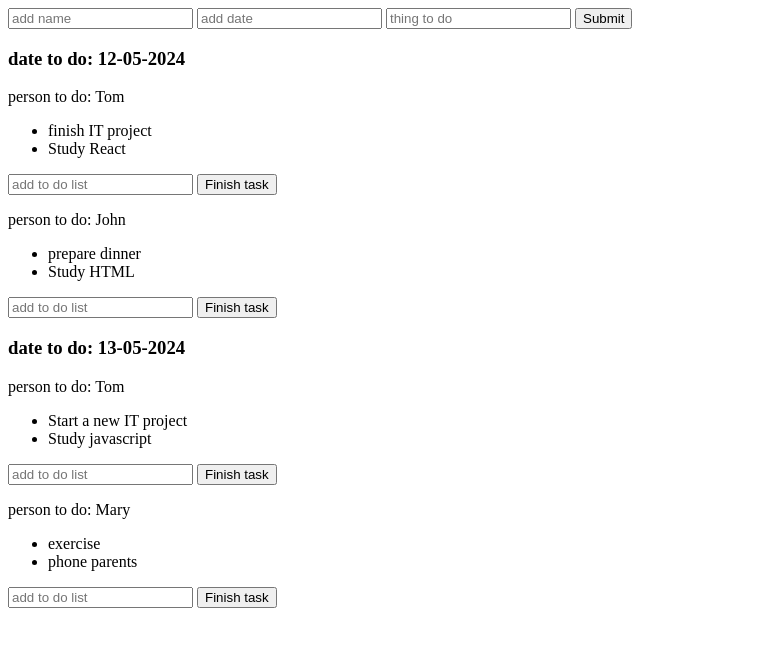
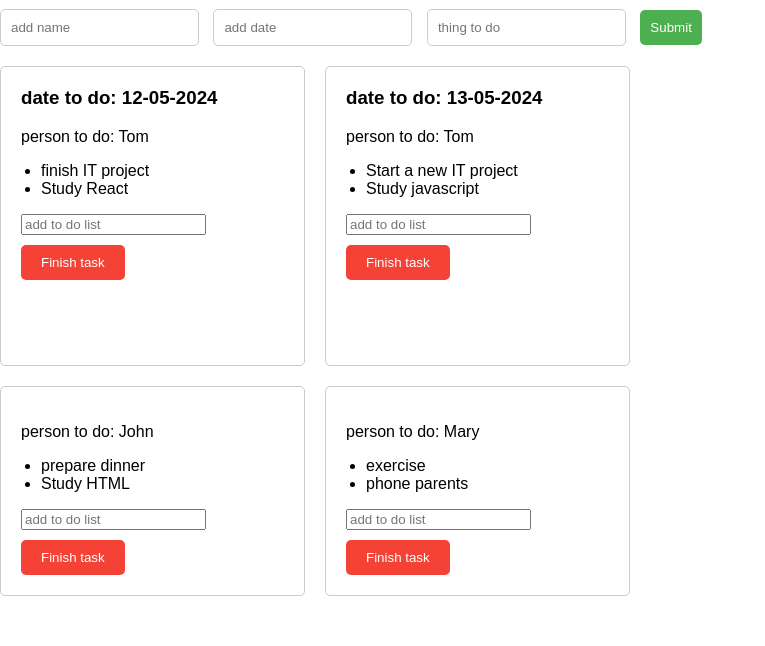
Before and after one commit to FrankChunHing/poco-Frank_Chun_Hing, a plain HTML site: page week6/to_do_list/index.html in a window 1280 px wide. Shown: the whole page, without its empty margins (0-765 px from the left). Drawn offline with Linux system fonts and the light colour scheme.

Commit message:
week6 day5

```diff
--- /dev/null
+++ b/week6/to_do_list/index.css
@@ -0,0 +1,73 @@
+body {
+    font-family: Arial, sans-serif;
+    margin: 0;
+    padding: 0;
+}
+
+form {
+    margin-bottom: 20px;
+}
+
+form input[type="text"],
+form input[type="date"],
+form button {
+    padding: 10px;
+    margin-right: 10px;
+    border: 1px solid #ccc;
+    border-radius: 5px;
+}
+
+form button {
+    background-color: #4CAF50;
+    color: white;
+    border: none;
+    cursor: pointer;
+    transition: background-color 0.3s ease;
+}
+
+form button:hover {
+    background-color: #45a049;
+}
+
+main {
+    display: grid;
+    grid-template-columns: repeat(auto-fill, minmax(300px, 1fr));
+    grid-template-rows: repeat(auto-fill, minmax(300px, 1fr));
+    gap: 20px;
+}
+
+section, div {
+    border: 1px solid #ccc;
+    border-radius: 5px;
+    padding: 20px;
+}
+
+section {
+    grid-row: 1; /* Set section to first row */
+}
+
+div {
+    grid-row: 2; /* Set div to second row */
+}
+h3 {
+    margin-top: 0;
+}
+
+ul {
+    padding-left: 20px;
+}
+
+button {
+    margin-top: 10px;
+    background-color: #f44336;
+    color: white;
+    border: none;
+    border-radius: 5px;
+    padding: 10px 20px;
+    cursor: pointer;
+    transition: background-color 0.3s ease;
+}
+
+button:hover {
+    background-color: #d32f2f;
+}
--- a/week6/to_do_list/index.html
+++ b/week6/to_do_list/index.html
@@ -5,6 +5,7 @@
     <meta name="viewport" content="width=device-width, initial-scale=1.0">
     <title>To_do_list</title>
     <script src="index.js" defer></script>
+    <link rel="stylesheet" href="index.css">
 </head>
 <body>
     <form id="addList">
--- a/week6/to_do_list/index.js
+++ b/week6/to_do_list/index.js
@@ -49,6 +49,7 @@ function renderHTML(){
         if (!compareDate.includes(element.date)) {
             compareDate.push(element.date);
             return (`
+                <section>
                     <h3> date to do: ${element.date}</h3>
                     <p> person to do: ${element.person} </p>
                     <ul>
@@ -59,9 +60,11 @@ function renderHTML(){
                     <input type="text" id=${element.id}
                         placeholder="add to do list" >
                     <button id="${element.id}"> Finish task </button>
+                </section>
             `);
         } else {
             return (`
+                <div>
                     <p> person to do: ${element.person} </p>
                     <ul>
                         ${element.list.map(list => {
@@ -71,6 +74,7 @@ function renderHTML(){
                     <input type="text" id=${element.id}
                     placeholder="add to do list" >
                     <button id="${element.id}"> Finish task </button>
+                </div>
             `);
     }
 }).join('')
```
Lines whose indentation alone changed are shown as unchanged.
